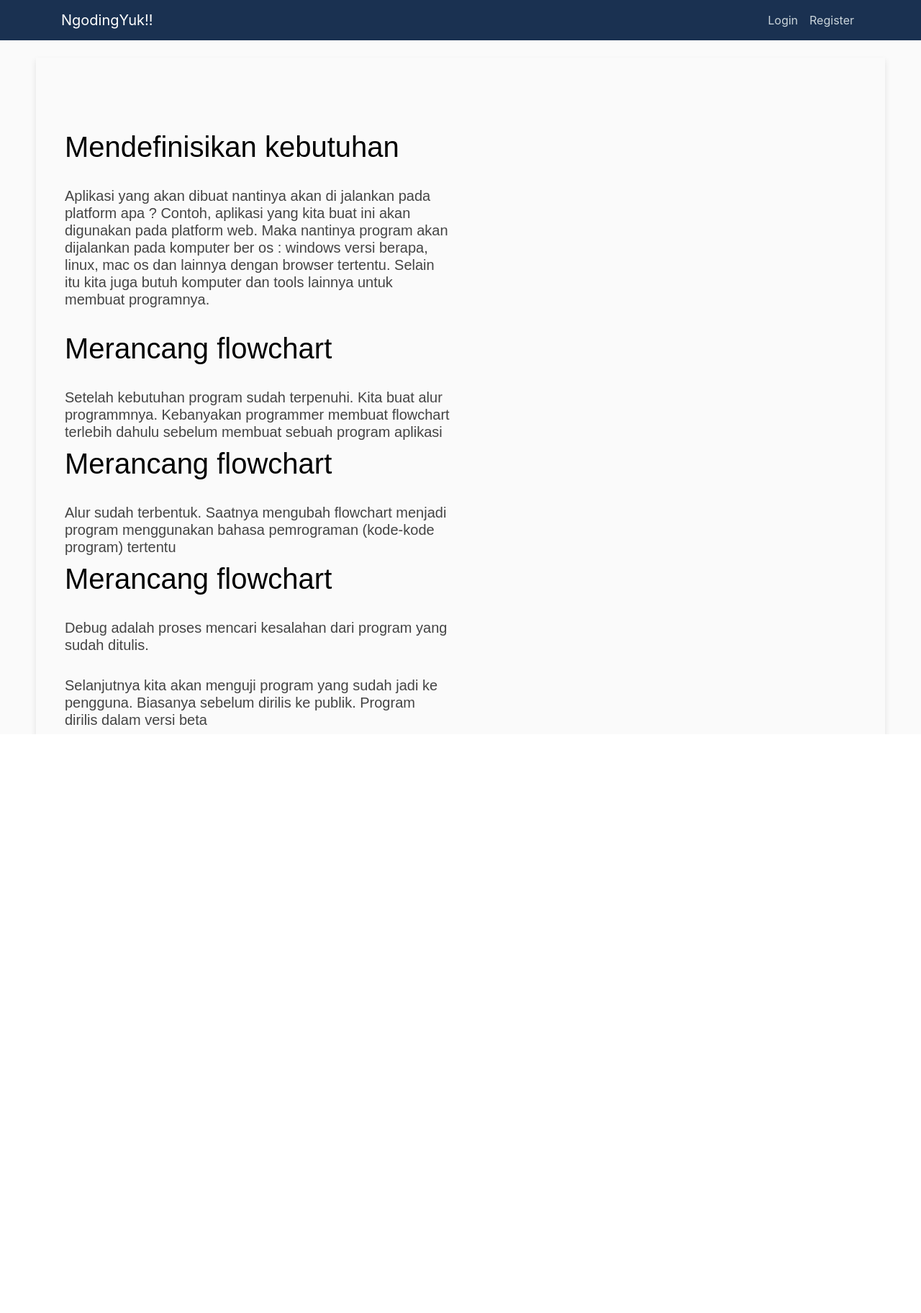
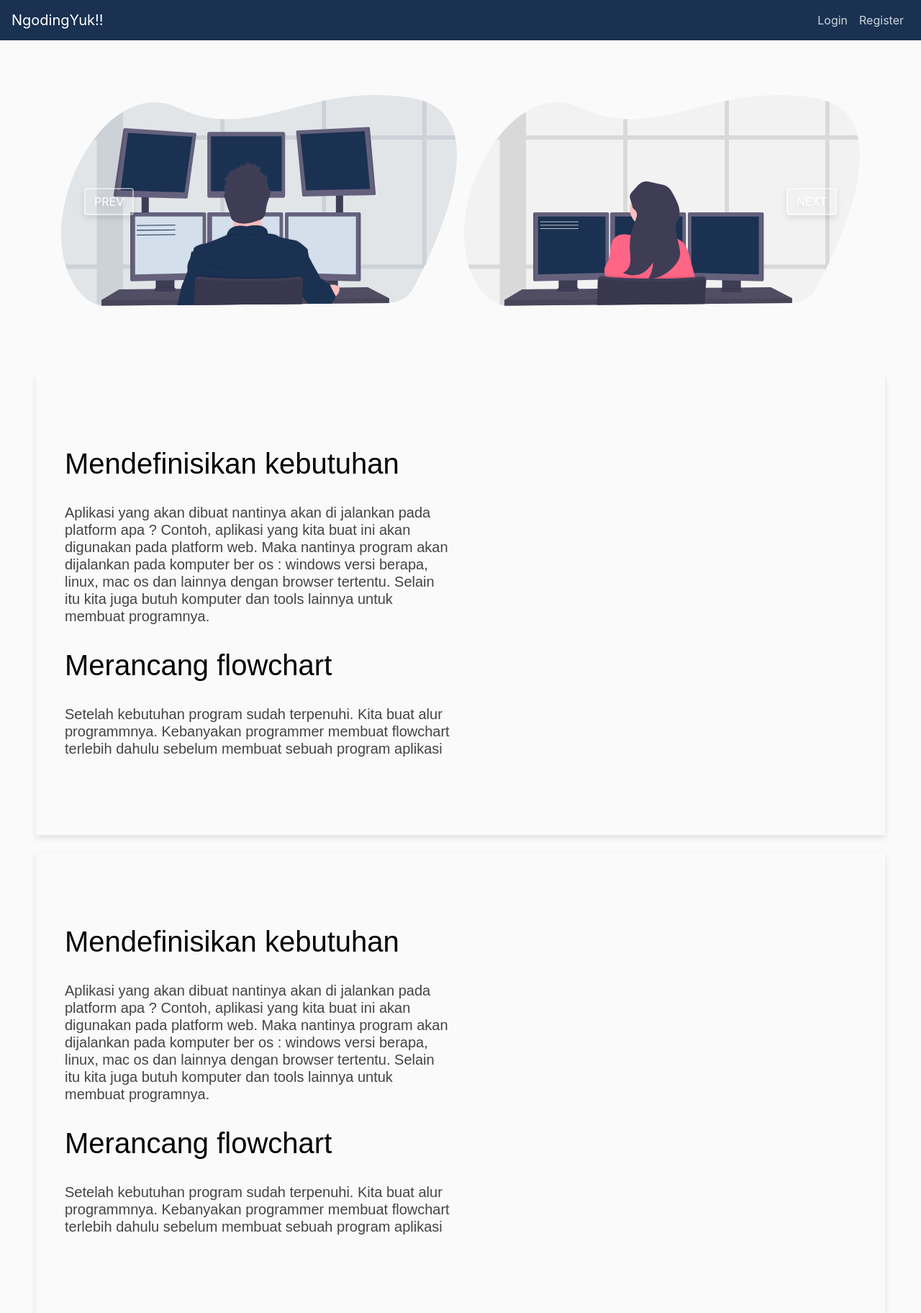
Before and after one commit to Ilyasyasin072/apps-crud-django, a Django app: page /dashboard in a window 1280 px wide. Shown: the whole page at 72% size. Before the commit the page ends 1020 px from the top, so only its background shows below. Run offline with Django 3.2, Linux system fonts and the light colour scheme; some libraries are stand-ins or nearby versions.

Commit message:
add slider glide.js in dashboard

```diff
--- /dev/null
+++ b/blog/static/blog/glide.core.min.css
@@ -0,0 +1 @@
+.glide{position:relative;width:100%;box-sizing:border-box}.glide *{box-sizing:inherit}.glide__track{overflow:hidden}.glide__slides{position:relative;width:100%;list-style:none;backface-visibility:hidden;transform-style:preserve-3d;touch-action:pan-Y;overflow:hidden;padding:0;white-space:nowrap;display:flex;flex-wrap:nowrap;will-change:transform}.glide__slides--dragging{user-select:none}.glide__slide{width:100%;height:100%;flex-shrink:0;white-space:normal;user-select:none;-webkit-touch-callout:none;-webkit-tap-highlight-color:transparent}.glide__slide a{user-select:none;-webkit-user-drag:none;-moz-user-select:none;-ms-user-select:none}.glide__arrows{-webkit-touch-callout:none;user-select:none}.glide__bullets{-webkit-touch-callout:none;user-select:none}.glide--rtl{direction:rtl}
--- /dev/null
+++ b/blog/static/blog/glide.theme.min.css
@@ -0,0 +1 @@
+.glide__arrow{position:absolute;display:block;top:50%;z-index:2;color:white;text-transform:uppercase;padding:9px 12px;background-color:transparent;border:2px solid rgba(255,255,255,0.5);border-radius:4px;box-shadow:0 0.25em 0.5em 0 rgba(0,0,0,0.1);text-shadow:0 0.25em 0.5em rgba(0,0,0,0.1);opacity:1;cursor:pointer;transition:opacity 150ms ease, border 300ms ease-in-out;transform:translateY(-50%);line-height:1}.glide__arrow:focus{outline:none}.glide__arrow:hover{border-color:white}.glide__arrow--left{left:2em}.glide__arrow--right{right:2em}.glide__arrow--disabled{opacity:0.33}.glide__bullets{position:absolute;z-index:2;bottom:2em;left:50%;display:inline-flex;list-style:none;transform:translateX(-50%)}.glide__bullet{background-color:rgba(255,255,255,0.5);width:9px;height:9px;padding:0;border-radius:50%;border:2px solid transparent;transition:all 300ms ease-in-out;cursor:pointer;line-height:0;box-shadow:0 0.25em 0.5em 0 rgba(0,0,0,0.1);margin:0 0.25em}.glide__bullet:focus{outline:none}.glide__bullet:hover,.glide__bullet:focus{border:2px solid white;background-color:rgba(255,255,255,0.5)}.glide__bullet--active{background-color:white}.glide--swipeable{cursor:grab;cursor:-moz-grab;cursor:-webkit-grab}.glide--dragging{cursor:grabbing;cursor:-moz-grabbing;cursor:-webkit-grabbing}
--- a/blog/templates/blog/base_dashboard.html
+++ b/blog/templates/blog/base_dashboard.html
@@ -6,6 +6,9 @@
     <meta name="viewport" content="width=device-width, initial-scale=1, shrink-to-fit=no">
     <link rel="stylesheet" href="https://stackpath.bootstrapcdn.com/bootstrap/4.1.3/css/bootstrap.min.css" integrity="sha384-MCw98/SFnGE8fJT3GXwEOngsV7Zt27NXFoaoApmYm81iuXoPkFOJwJ8ERdknLPMO" crossorigin="anonymous">
     <link rel="stylesheet" type="text/css" href="{% static 'blog/main.css' %}">
+    <!-- Required Core Stylesheet -->
+    <link rel="stylesheet" type="text/css" href="{% static 'blog/glide.core.min.css' %}">
+    <link rel="stylesheet" type="text/css" href="{% static 'blog/glide.theme.min.css' %}">
     {% if title %}
       <title>Django {{ title }}</title>
       {% else %}
--- a/blog/templates/blog/dashboard.html
+++ b/blog/templates/blog/dashboard.html
@@ -1,12 +1,20 @@
 {% extends "blog/base_dashboard.html" %}
+{% load static %}
 {% block content %}
 <style>
-
   .container-data {
     padding-top: 100px;
     box-shadow:  0 4px 8px 0 rgba(0,0,0,0.1);
     margin-left: 50px;
     margin-right: 50px;
+    padding-bottom: 100px;
+  }
+  .container-data2 {
+    padding-top: 100px;
+    box-shadow:  0 4px 8px 0 rgba(0,0,0,0.1);
+    margin-left: 50px;
+    margin-right: 50px;
+    padding-bottom: 100px;
   }
   .title {
     margin-left:40px;
@@ -23,7 +31,34 @@
     padding-top: 70px;
     width: 90%;
   }
+  .container {
+    height: 50vh;
+    width: 100%;
+    display: flex;
+    justify-content: center;
+    align-items: center;
+    margin-bottom: 40px;
+  }
+  .img {
+   width: 100%;
+   height: 100%;
+  }
 </style>
+  <div class="container">
+    <div class="glide">
+      <div class="glide__track" data-glide-el="track">
+        <ul class="glide__slides">
+          <li class="glide__slide"><img class="img" src="media/slider/slider1.svg" alt=""></li>
+          <li class="glide__slide"><img class="img" src="media/slider/slider2.svg" alt=""></li>
+          <li class="glide__slide"><img class="img" src="media/slider/slider3.svg" alt=""></li>
+        </ul>
+      </div>
+      <div class="glide__arrows" data-glide-el="controls">
+        <button class="glide__arrow glide__arrow--left" data-glide-dir="<">prev</button>
+        <button class="glide__arrow glide__arrow--right" data-glide-dir=">">next</button>
+      </div>
+    </div>
+  </div>
   <div class="container-data">
     <div class="row">
       <div class="col-md-6">
@@ -41,22 +76,47 @@
             Setelah kebutuhan program sudah terpenuhi. Kita buat alur programmnya.
             Kebanyakan programmer membuat flowchart terlebih dahulu sebelum membuat
             sebuah program aplikasi</h5>
+      </div>
+      <div class="col-md-6">
+        <img class="dashboard" src="" alt="" src="/media/dashboard/dashboard2.svg">
+      </div>
+    </div>
+  </div>
+  <br>
+  <div class="container-data2">
+    <div class="row">
+      <div class="col-md-6">
+        <strong><h1 class="title">Mendefinisikan kebutuhan</h1></strong>
+        <br>
+          <h5 class="title2">
+            Aplikasi yang akan dibuat nantinya akan di jalankan pada platform apa ?
+            Contoh, aplikasi yang kita buat ini akan digunakan pada platform web. Maka nantinya program akan dijalankan
+            pada komputer ber os : windows versi berapa, linux, mac os dan lainnya dengan browser tertentu. Selain itu
+            kita juga butuh komputer dan tools lainnya untuk membuat programnya.</h5>
+        <br>
         <strong><h1 class="title">Merancang flowchart</h1></strong>
         <br>
           <h5 class="title2">
-            Alur sudah terbentuk. Saatnya mengubah flowchart menjadi program menggunakan bahasa pemrograman (kode-kode program) tertentu</h5>
-        <strong><h1 class="title">Merancang flowchart</h1></strong>
-        <br>
-          <h5 class="title2">
-            Debug adalah proses mencari kesalahan dari program yang sudah ditulis.</h5>
-        <br>
-          <h5 class="title2">
-            Selanjutnya kita akan menguji program yang sudah jadi ke pengguna. Biasanya sebelum dirilis ke publik. Program dirilis dalam versi beta</h5>
+            Setelah kebutuhan program sudah terpenuhi. Kita buat alur programmnya.
+            Kebanyakan programmer membuat flowchart terlebih dahulu sebelum membuat
+            sebuah program aplikasi</h5>
       </div>
       <div class="col-md-6">
-        <img class="dashboard" src="" alt="" src="/media/dashboard.svg">
+        <img class="dashboard" src="" alt="" src="/media/dashboard/dashboard.svg">
       </div>
     </div>
   </div>
-
+  <script src="{% static 'blog/js/glide.min.js' %}"></script>
+  <script>
+    const config = {
+        type: 'carousel',
+        perView: 2,
+        breakpoints: {
+          600: {
+            perView: 1
+          }
+        }
+    }
+    new Glide('.glide', config).mount()
+  </script>
 {% endblock content %}
--- /dev/null
+++ b/blog/templates/css/glide.core.min.css
@@ -0,0 +1 @@
+.glide{position:relative;width:100%;box-sizing:border-box}.glide *{box-sizing:inherit}.glide__track{overflow:hidden}.glide__slides{position:relative;width:100%;list-style:none;backface-visibility:hidden;transform-style:preserve-3d;touch-action:pan-Y;overflow:hidden;padding:0;white-space:nowrap;display:flex;flex-wrap:nowrap;will-change:transform}.glide__slides--dragging{user-select:none}.glide__slide{width:100%;height:100%;flex-shrink:0;white-space:normal;user-select:none;-webkit-touch-callout:none;-webkit-tap-highlight-color:transparent}.glide__slide a{user-select:none;-webkit-user-drag:none;-moz-user-select:none;-ms-user-select:none}.glide__arrows{-webkit-touch-callout:none;user-select:none}.glide__bullets{-webkit-touch-callout:none;user-select:none}.glide--rtl{direction:rtl}
--- /dev/null
+++ b/blog/templates/css/glide.theme.min.css
@@ -0,0 +1 @@
+.glide__arrow{position:absolute;display:block;top:50%;z-index:2;color:white;text-transform:uppercase;padding:9px 12px;background-color:transparent;border:2px solid rgba(255,255,255,0.5);border-radius:4px;box-shadow:0 0.25em 0.5em 0 rgba(0,0,0,0.1);text-shadow:0 0.25em 0.5em rgba(0,0,0,0.1);opacity:1;cursor:pointer;transition:opacity 150ms ease, border 300ms ease-in-out;transform:translateY(-50%);line-height:1}.glide__arrow:focus{outline:none}.glide__arrow:hover{border-color:white}.glide__arrow--left{left:2em}.glide__arrow--right{right:2em}.glide__arrow--disabled{opacity:0.33}.glide__bullets{position:absolute;z-index:2;bottom:2em;left:50%;display:inline-flex;list-style:none;transform:translateX(-50%)}.glide__bullet{background-color:rgba(255,255,255,0.5);width:9px;height:9px;padding:0;border-radius:50%;border:2px solid transparent;transition:all 300ms ease-in-out;cursor:pointer;line-height:0;box-shadow:0 0.25em 0.5em 0 rgba(0,0,0,0.1);margin:0 0.25em}.glide__bullet:focus{outline:none}.glide__bullet:hover,.glide__bullet:focus{border:2px solid white;background-color:rgba(255,255,255,0.5)}.glide__bullet--active{background-color:white}.glide--swipeable{cursor:grab;cursor:-moz-grab;cursor:-webkit-grab}.glide--dragging{cursor:grabbing;cursor:-moz-grabbing;cursor:-webkit-grabbing}
--- a/blog/templates/layout/navbar.html
+++ b/blog/templates/layout/navbar.html
@@ -1,6 +1,6 @@
 <header class="site-header">
       <nav class="navbar navbar-expand-md navbar-dark bg-steel fixed-top">
-        <div class="container">
+<!--        <div class="container">-->
           <a class="navbar-brand mr-4" href="{% url 'dashboard' %}">NgodingYuk!!</a>
           <button class="navbar-toggler" type="button" data-toggle="collapse" data-target="#navbarToggle" aria-controls="navbarToggle" aria-expanded="false" aria-label="Toggle navigation">
           <span class="navbar-toggler-icon"></span>
@@ -24,6 +24,6 @@
               {% endif  %}
             </div>
           </div>
-        </div>
+<!--        </div>-->
       </nav>
     </header>
```
Also changed, not shown: blog/static/blog/js/glide.min.js (added), media/dashboard/dashboard.svg (renamed from media/dashboard.svg), media/dashboard/dashboard2.svg (added), media/slider/cat1.jpg (added), media/slider/cat3.jpg (added), media/slider/slider1.svg (added), media/slider/slider2.svg (added), media/slider/slider3.svg (added), 1 other file.
